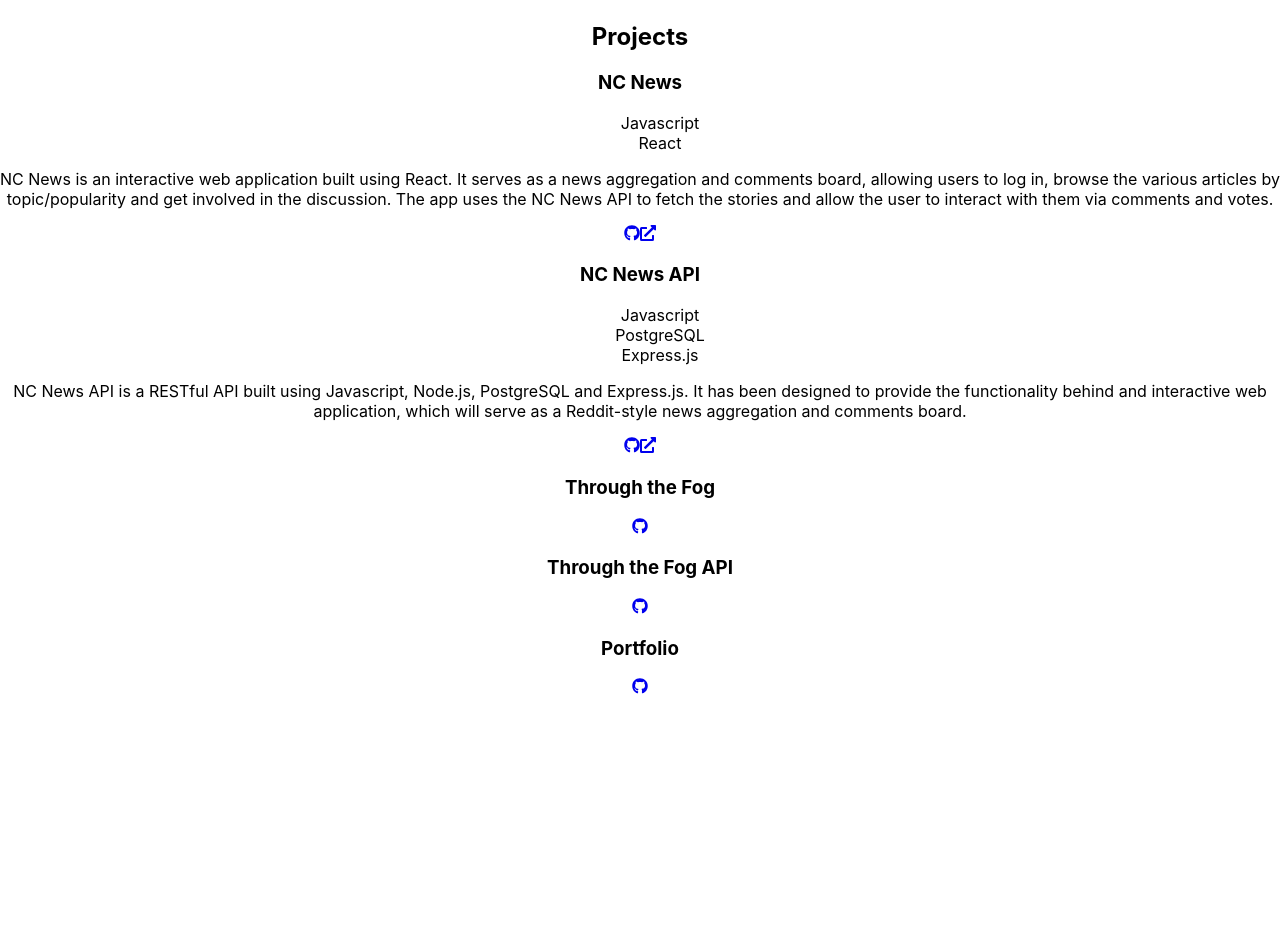
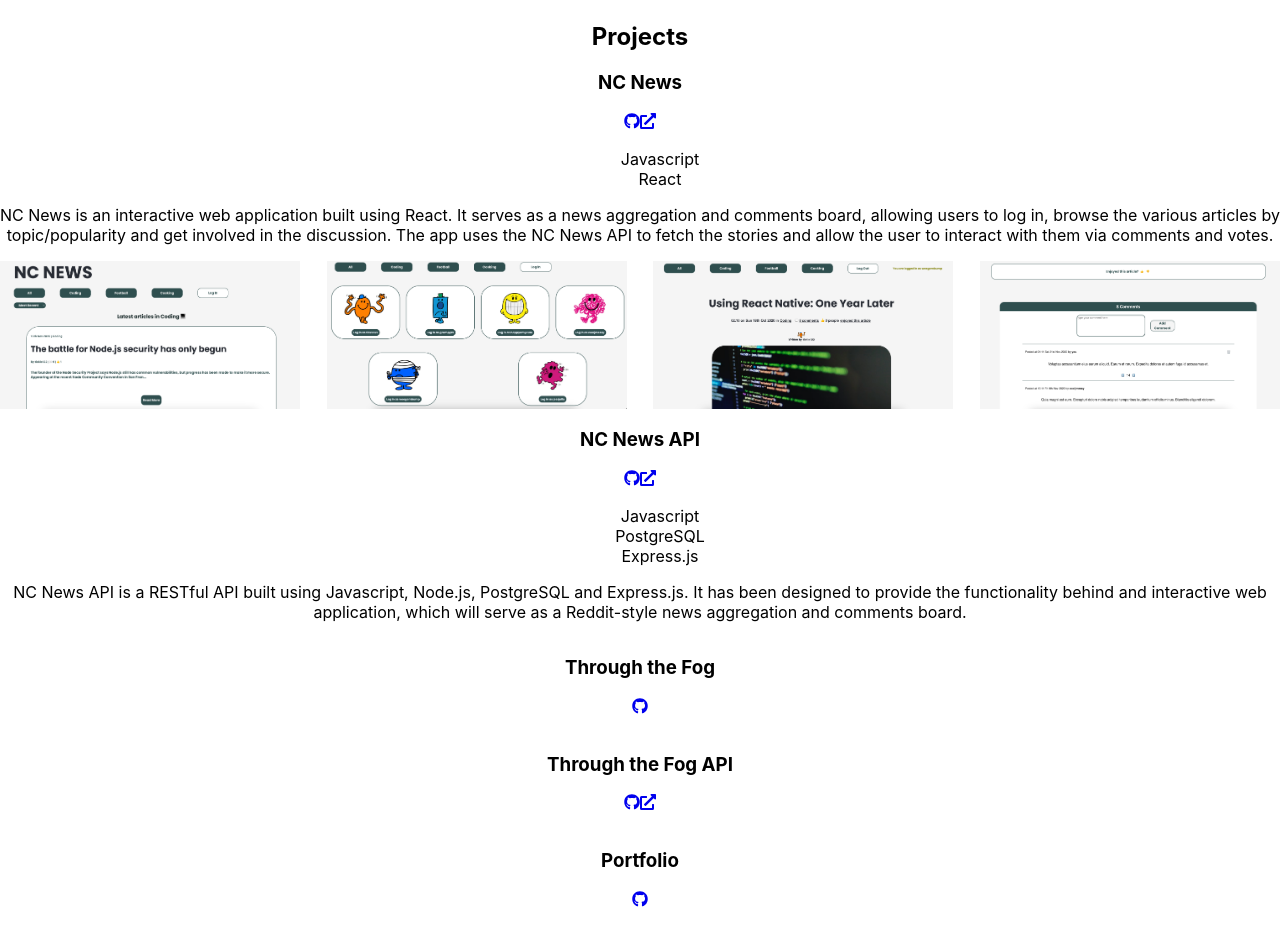
Before and after one commit to leahbanks/portfolio, a React (Create React App) app: page / in a window 1280 px wide. Shown: the part 688-1615 px from the top of the page. Before the commit the page ends 1386 px from the top, so only its background shows below. Built offline with nearby package versions, Linux system fonts and the light colour scheme.

Commit message:
added photos to project cards + basic css

```diff
--- a/src/components/ProjectCard/ProjectCard.css
+++ b/src/components/ProjectCard/ProjectCard.css
@@ -0,0 +1,11 @@
+.snapshots-container {
+    display: flex;
+    justify-content:space-between;
+    flex-direction: row;
+    flex-wrap: wrap;
+}
+
+.snapshots {
+
+  width: 300px;
+}
--- a/src/components/ProjectCard/ProjectCard.jsx
+++ b/src/components/ProjectCard/ProjectCard.jsx
@@ -2,20 +2,12 @@ import "./ProjectCard.css";
 import { FaExternalLinkAlt, FaGithub } from "react-icons/fa";
 
 export default function ProjectCard({ project }) {
-  const { title, info, tech, code, website } = project;
+  const { title, info, tech, code, snapshots, website } = project;
   return (
     <section>
       <li className="project-card" style={{ listStyle: "none" }}>
         <div>
           <h3>{title}</h3>
-          <header>
-            <ul className="tech" style={{ listStyle: "none" }}>
-              {tech.map((item) => (
-                <li key={item}>{item}</li>
-              ))}
-            </ul>
-          </header>
-          <p>{info}</p>
         </div>
         <div className="project-links">
           {code && (
@@ -29,6 +21,23 @@ export default function ProjectCard({ project }) {
             </a>
           )}
         </div>
+        <header>
+          <ul className="tech" style={{ listStyle: "none" }}>
+            {tech.map((item) => (
+              <li key={item}>{item}</li>
+            ))}
+          </ul>
+        </header>
+        <p>{info}</p>
+        <div className="snapshots-container">
+          {snapshots.map((snapshot) => (
+            <img
+              className="snapshots"
+              src={snapshot}
+              alt={`snapshot of ${title}`}
+            />
+          ))}
+        </div>{" "}
       </li>
     </section>
   );
--- a/src/components/Projects/Projects.jsx
+++ b/src/components/Projects/Projects.jsx
@@ -1,13 +1,19 @@
-import './Projects.css'
-import ProjectCard from '../ProjectCard/ProjectCard'
+import firstNCNews from "/Users/leah/Desktop/coding/portfolio/src/photos/fe-ncnews/4.png";
+import secondNCNews from "/Users/leah/Desktop/coding/portfolio/src/photos/fe-ncnews/3.png";
+import thirdNCNews from "/Users/leah/Desktop/coding/portfolio/src/photos/fe-ncnews/2.png";
+import fourthNCNews from "/Users/leah/Desktop/coding/portfolio/src/photos/fe-ncnews/1.png";
 
-export default function Projects () {
+import "./Projects.css";
+import ProjectCard from "../ProjectCard/ProjectCard";
+
+export default function Projects() {
   const projects = [
     {
       title: "NC News",
       info: "NC News is an interactive web application built using React. It serves as a news aggregation and comments board, allowing users to log in, browse the various articles by topic/popularity and get involved in the discussion. The app uses the NC News API to fetch the stories and allow the user to interact with them via comments and votes.",
       tech: ["Javascript", "React"],
       code: "https://github.com/leahbanks/FE_nc_news",
+      snapshots: [firstNCNews, secondNCNews, thirdNCNews, fourthNCNews],
       website: "https://nc-news-lb.netlify.app/",
     },
     {
@@ -15,27 +21,33 @@ export default function Projects () {
       info: "NC News API is a RESTful API built using Javascript, Node.js, PostgreSQL and Express.js. It has been designed to provide the functionality behind and interactive web application, which will serve as a Reddit-style news aggregation and comments board.",
       tech: ["Javascript", "PostgreSQL", "Express.js"],
       code: "https://github.com/leahbanks/BE_nc_news",
+      snapshots: [],
       website: "https://nc-news-81lq.onrender.com/api",
     },
     {
       title: "Through the Fog",
       info: "",
       tech: [],
-            code: "https://github.com/leahbanks/FE-through-the-fog"
+      code: "https://github.com/leahbanks/FE-through-the-fog",
+      snapshots: [],
+      website: ""
     },
     {
       title: "Through the Fog API",
       info: "",
       tech: [],
-            code: "https://github.com/leahbanks/BE-through-the-fog"
+      code: "https://github.com/leahbanks/BE-through-the-fog",
+      snapshots: [],
+      website: "fog-of-war-auth.onrender.com/api-docs/",
     },
     {
       title: "Portfolio",
       info: "",
       tech: [],
       code: "https://github.com/leahbanks/portfolio",
+      snapshots: [],
       website: "",
-        }
+    },
   ];
   return (
     <section className="projects">
@@ -48,4 +60,4 @@ export default function Projects () {
       </div>
     </section>
   );
-    };
+}
```
Lines whose indentation alone changed are shown as unchanged.
